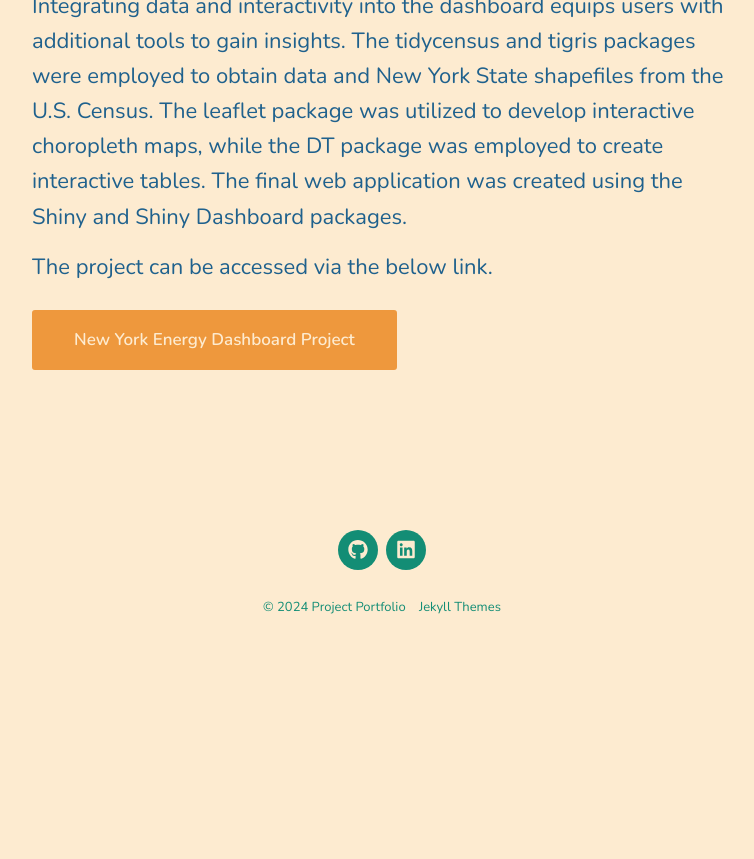
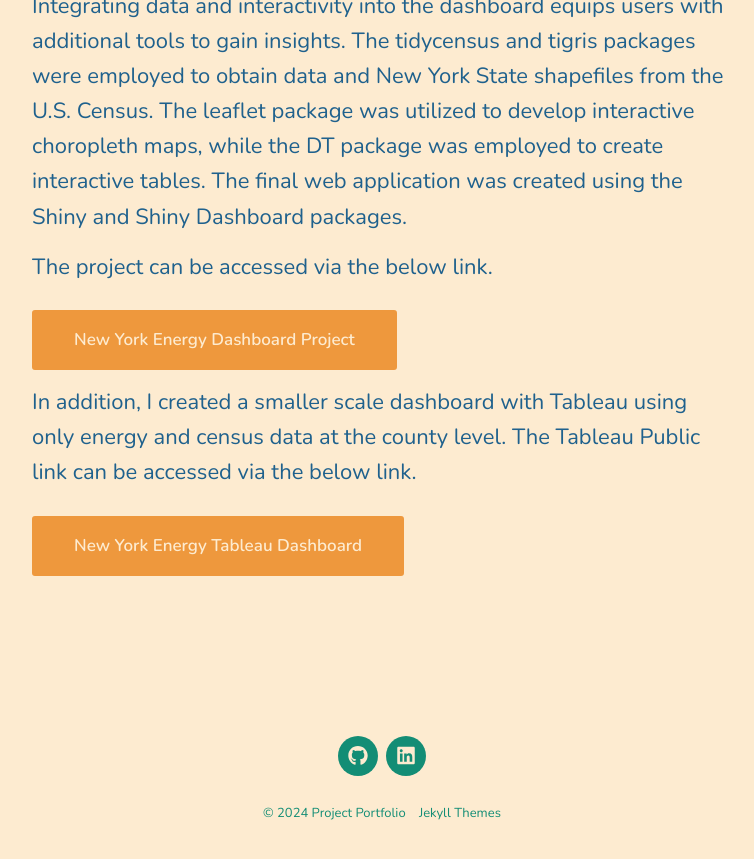
Before and after one commit to franklauder/franklauder.github.io, a Jekyll site: the page built from _projects/2024-02-04-energyDashboard-project.md, in a window 1280 px wide and 900 px high, scrolled down 1596 px. Shown: the top 859 px of the window, without its empty margins (258-1012 px from the left). Built offline with Jekyll 4.4.1, drawn with Linux system fonts in a browser that asks for light colours; nearby versions of some CDN libraries; before the commit the page ends 2290 px from its top, so only the background shows below that.

Commit message:
new link added

```diff
--- a/_projects/2024-02-04-energyDashboard-project.md
+++ b/_projects/2024-02-04-energyDashboard-project.md
@@ -21,3 +21,8 @@ The final web application was created using the Shiny and Shiny Dashboard packag
 The project can be accessed via the below link.
 
 <a href="https://lauderf20.shinyapps.io/nyDashboard/" class="button button--large">New York Energy Dashboard Project</a>
+
+
+In addition, I created a smaller scale dashboard with Tableau using only energy and census data at the  county level.  The Tableau Public link can be accessed via the below link.
+
+<a href="https://public.tableau.com/views/NewYorkEnergyEfficiencyMonitoring/NYEnergyEfficiencyDashboard?:language=en-US&:sid=&:display_count=n&:origin=viz_share_link" class="button button--large">New York Energy Tableau Dashboard </a>
```
